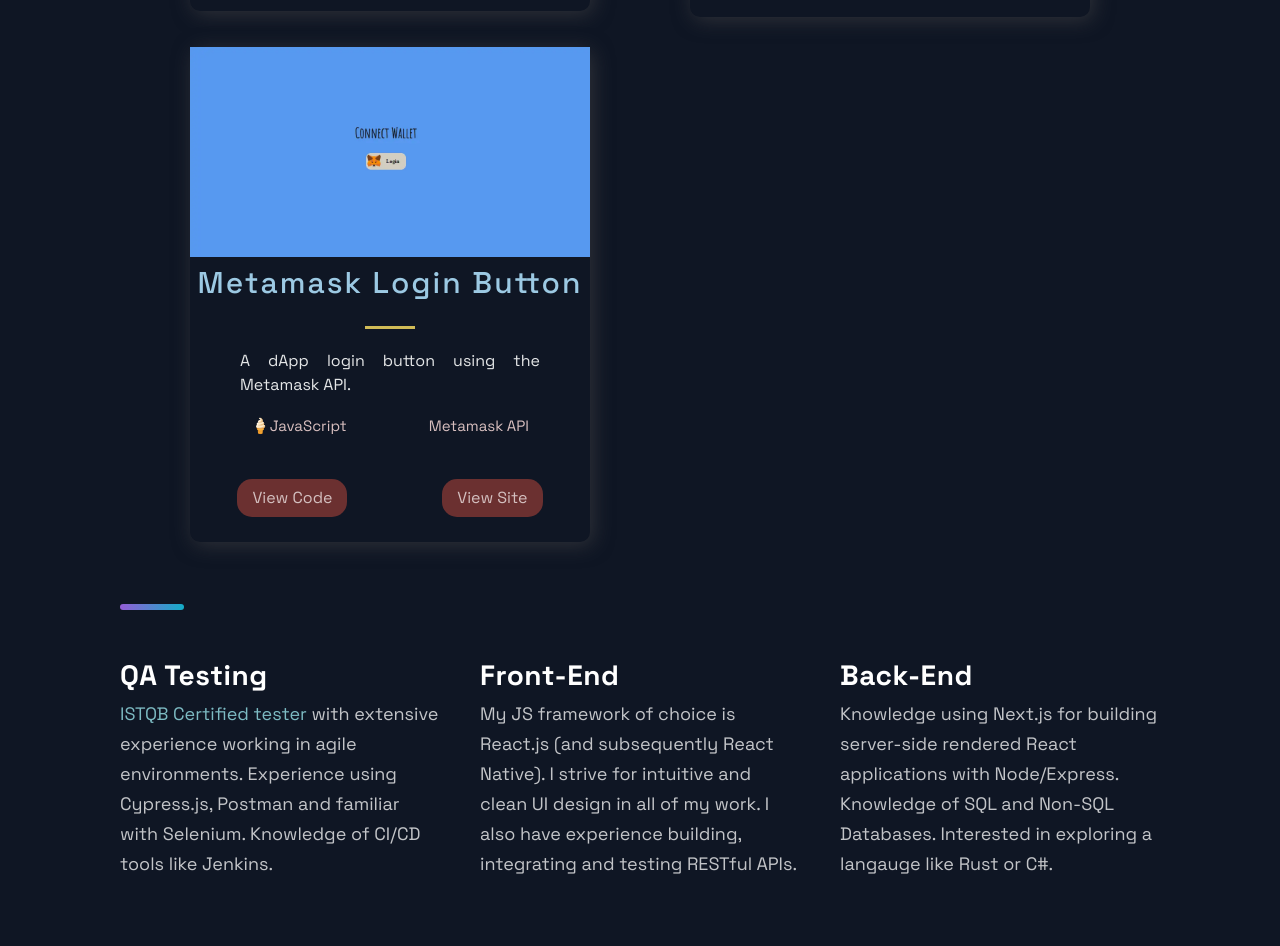
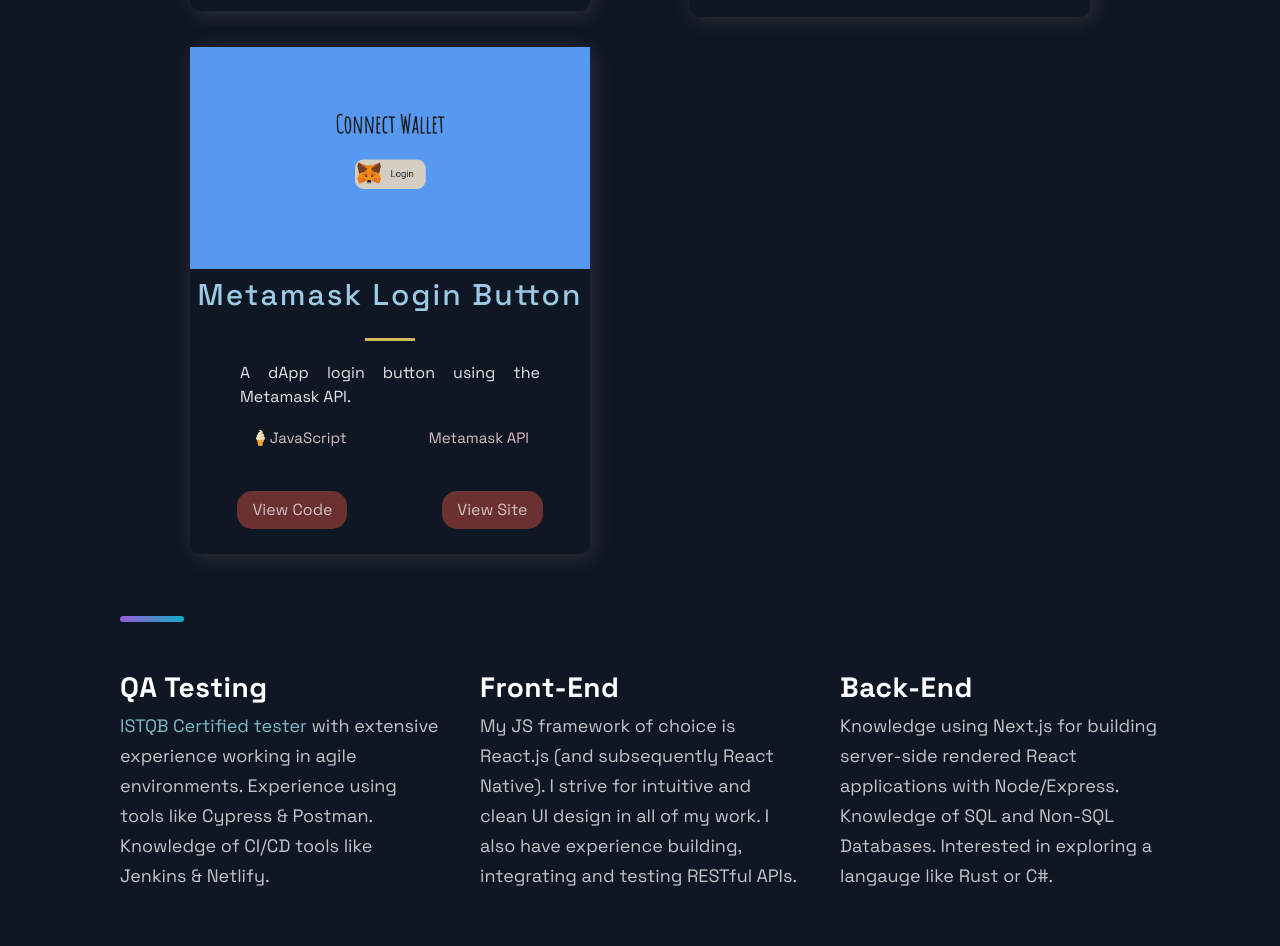
Before and after one commit to zakjanzi/portfolio-website, a Next.js app: page / in a window 1280 px wide. Shown: the part 1848-2794 px from the top of the page. Built offline with nearby package versions, Linux system fonts and the light colour scheme.

Commit message:
content edits

```diff
--- a/src/components/Hero/Hero.js
+++ b/src/components/Hero/Hero.js
@@ -36,7 +36,7 @@
         Hi there,
       </SectionTitle>
       <SectionText>
-        I'm Zak - A QA tester that codes. <br /> I also like blockchains and distributed systems.
+        I'm Zak - a QA tester that codes. <br /> I also like blockchains and distributed systems.
       </SectionText>
       <Button onClick={() => window.open("https://linktr.ee/zakjanzi", "_blank")}>View CV</Button>
 
--- a/src/components/Technologies/Technologies.js
+++ b/src/components/Technologies/Technologies.js
@@ -34,7 +34,7 @@
           <ListParagraph>
             <a style={linkStyle} href="https://atsqa.org/certified-testers/profile/a1400f7c67c9434297f354412437c5d0" target="_blank">
               ISTQB Certified tester
-            </a> with extensive experience working in agile environments. Experience using Cypress.js, Postman and familiar with Selenium. Knowledge of CI/CD tools like Jenkins.</ListParagraph>
+            </a> with extensive experience working in agile environments. Experience using tools like Cypress & Postman. Knowledge of CI/CD tools like Jenkins & Netlify.</ListParagraph>
         </ListContainer>
       </ListItem>
 
--- a/src/constants/constants.js
+++ b/src/constants/constants.js
@@ -35,11 +35,10 @@
     live: 'https://zak-coinmarketcapclone.netlify.app/',
     id: 3,
   },
-
   {
     title: 'Metamask Login Button',
     description: "A dApp login button using the Metamask API.",
-    image: '/images/5.webp',
+    image: '/images/5.PNG',
     tags: ['🍦JavaScript', 'Metamask API'],
     code: 'https://github.com/zakjanzi/metamask_login',
     live: 'https://zak-connectwalletbutton.netlify.app/',
```
Also changed, not shown: public/images/5.PNG (added).
